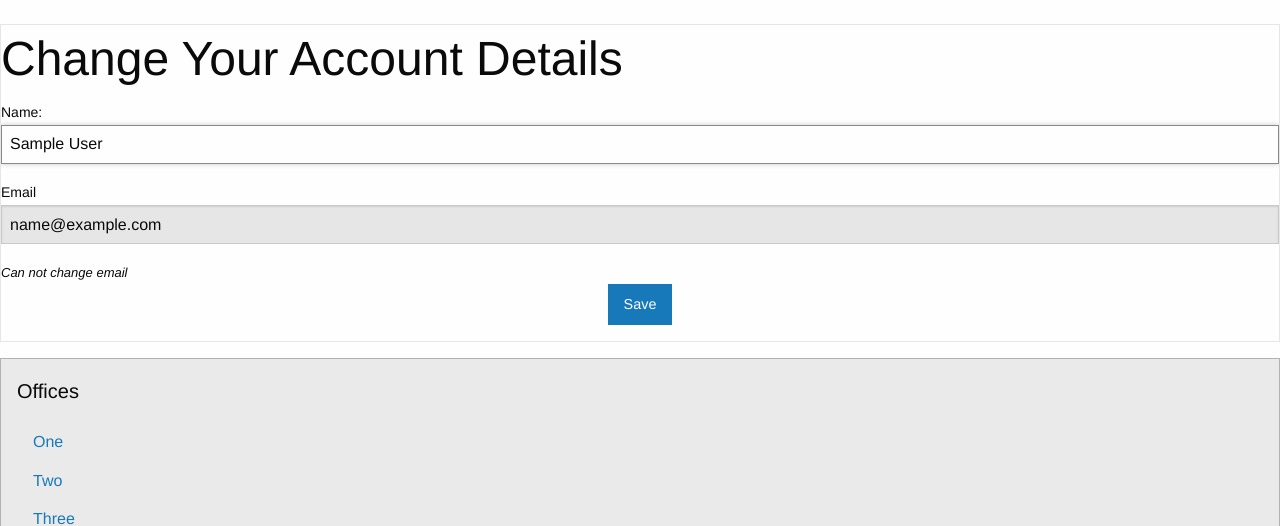
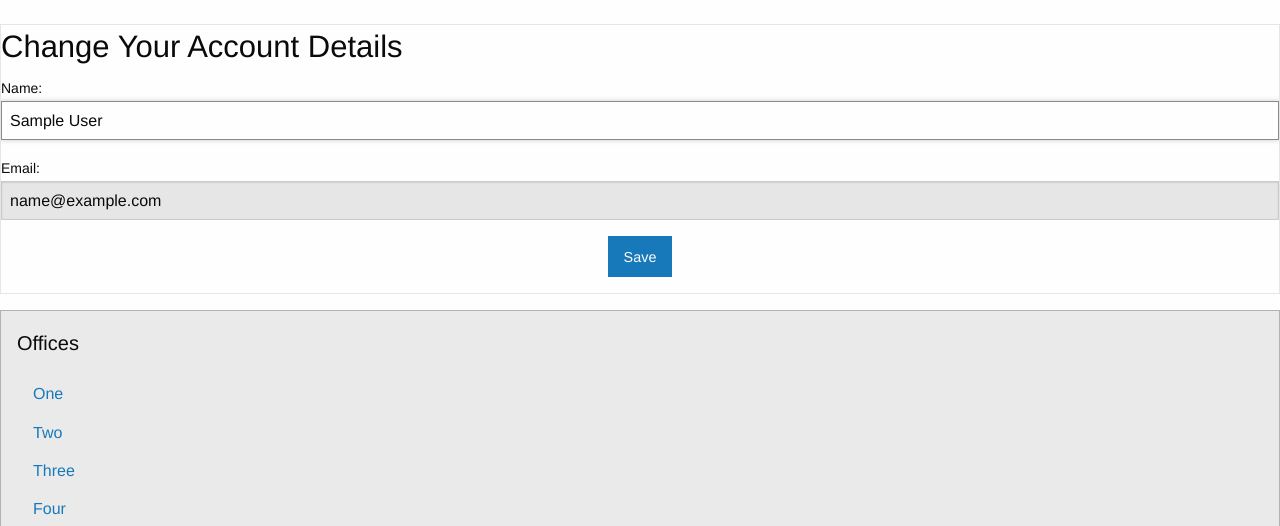
Before and after one commit to mosiahr/toasters_django, a Django app: page /accounts/details/ in a window 1280 px wide. Shown: the part 170-696 px from the top of the page. Run offline with Django 3.2, Linux system fonts and the light colour scheme; the visitor is signed in with stand-in values (Sample User, id 1); some libraries are stand-ins or nearby versions.

Commit message:
fixed accounts.forms.UserDetailChangeForm

```diff
--- a/accounts/forms.py
+++ b/accounts/forms.py
@@ -249,10 +249,16 @@ class RegisterForm(forms.ModelForm):
 class UserDetailChangeForm(forms.ModelForm):
     full_name = forms.CharField(label='Name', required=False,
                                 widget=forms.TextInput(attrs={
-                                    "class": 'form-control',
-                                    "autofocus": True})
+                                    # "class": 'form-control',
+                                    "autofocus": True,
+                                    })
                                 )
+
+    email = forms.EmailField(
+        label=_('Email'),
+        widget=forms.TextInput(attrs={"disabled": "disabled"}),
+    )
 
     class Meta:
         model = User
-        fields = ['full_name']
+        fields = ['full_name', 'email']
--- a/accounts/templates/accounts/detail_update_view.html
+++ b/accounts/templates/accounts/detail_update_view.html
@@ -7,15 +7,15 @@
 {% block content %}
     <div class="row">
     <div class="card small-9 medium-5 large-4 float-center">
-        {% if title %}<h1 class='my-3'>{{ title }}</h1>{% endif %}
+        {% if title %}<h3 class=''>{{ title }}</h3>{% endif %}
         <form method='POST' action='{% if action_url %}{{ action_url }}{% endif %}'> {% csrf_token %}
             {% if next_url %}
                 <input type='hidden' name='next' value='{{ next_url }}'/>
             {% endif %}
-            {{ form.as_p }}
-            <label for='email'>Email</label>
-            <input type='text' id='email' class='form-control disabled' value='{{ request.user.email }}'
-                   disabled="disabled"/><span class='help-text'>Can not change email</span><br/>
+            {{ form }}
+{#            <label for='email'>Email</label>#}
+{#            <input type='text' id='email' class='form-control disabled' value='{{ request.user.email }}'#}
+{#                   disabled="disabled"/><span class='help-text'>Can not change email</span><br/>#}
             <button type='submit' class='button float-center'>Save</button>
 {#            <a href='{% url "password_change" %}'>Change Password</a>#}
         </form>
--- a/accounts/templates/accounts/login.html
+++ b/accounts/templates/accounts/login.html
@@ -11,7 +11,7 @@
             <div class="card-divider">
                 <h4>{% trans "Log in" %}</h4>
             </div>
-            <img src="{{ MEDIA_URL }}img_site/765887.jpg" alt="" class="card-image">
+{#            <img src="{{ MEDIA_URL }}img_site/765887.jpg" alt="" class="card-image">#}
             <div class="card-section">
                 <form action="" method="post">{% csrf_token %}
                     {{ form }}
```
